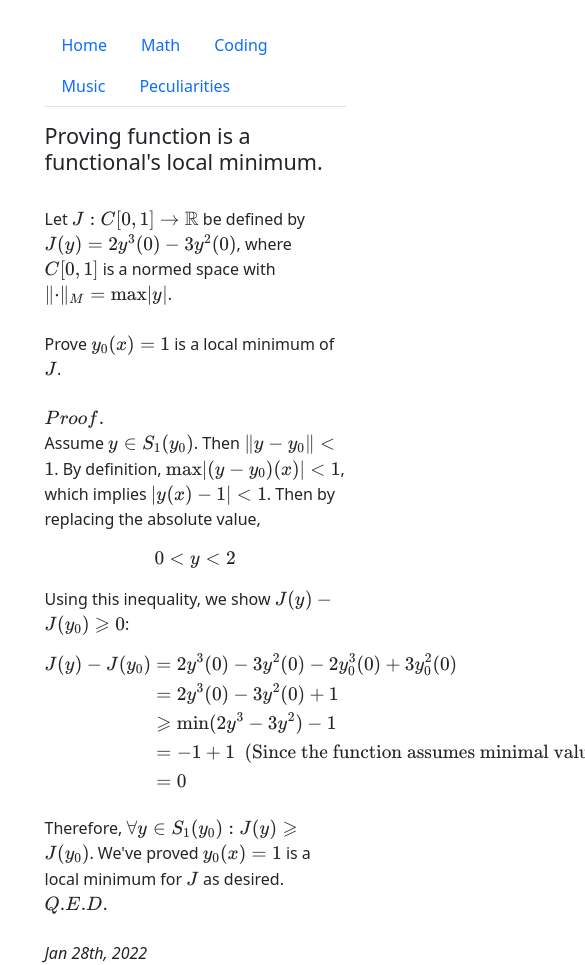
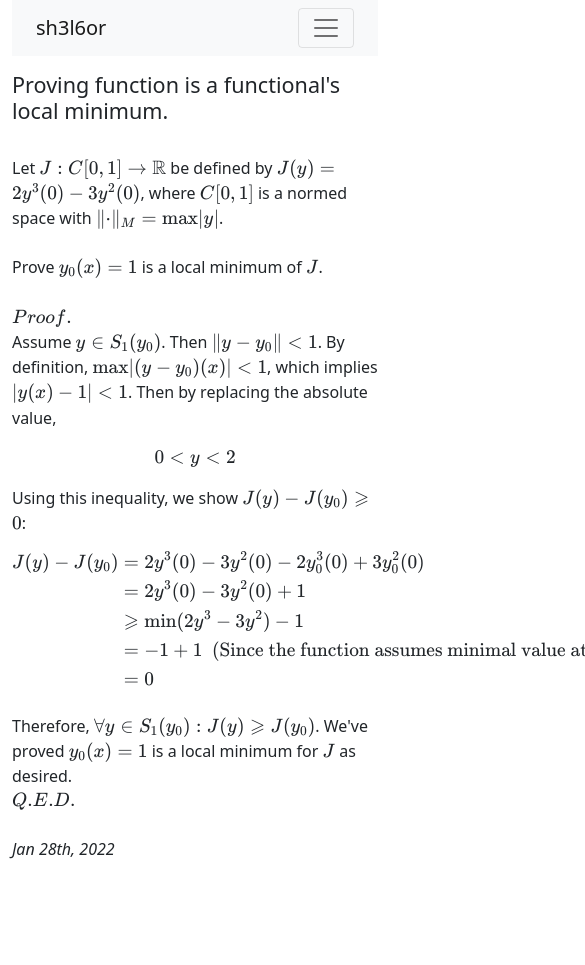
Before and after one commit to sh3l6orrr/sh3l6orrr.github.io, a plain HTML site: page Pages/Math/2022_1_28.html in a window 390 px wide. Shown: the top 965 px of the page, 585 px wide, since content can reach past the window. After the commit the page ends 861 px from the top, so only its background shows below. Drawn offline with nearby package versions, Linux system fonts and the light colour scheme.

Commit message:
Using Vue

```diff
--- a/Pages/Math/2022_1_28.html
+++ b/Pages/Math/2022_1_28.html
@@ -21,23 +21,18 @@
     <script defer src="https://cdn.jsdelivr.net/npm/katex@0.15.2/dist/contrib/auto-render.min.js"
         integrity="sha384-+XBljXPPiv+OzfbB3cVmLHf4hdUFHlWNZN5spNQ7rmHTXpd7WvJum6fIACpNNfIR" crossorigin="anonymous"
         onload="renderMathInElement(document.body);"></script>
+
+    <!-- Using Vue-->
+    <script src="https://unpkg.com/vue@next"></script>
 </head>
 
 <body>
     <div class="container">
         <div class="row">
             <div class="col"></div>
-            <div class="col-lg-8 col-10 col-sm-12">
-                <nav class="mt-4 mb-3">
-                    <ul class="nav nav-tabs">
-                        <li class="nav-item"> <a class="nav-link" href="https://sh3l6orrr.github.io/sh3l6orrr/index.html">          Home          </a> </li>
-                        <li class="nav-item"> <a class="nav-link"        href="https://sh3l6orrr.github.io/sh3l6orrr/math.html">           Math          </a> </li>
-                        <li class="nav-item"> <a class="nav-link"        href="https://sh3l6orrr.github.io/sh3l6orrr/coding.html">         Coding        </a> </li>
-                        <li class="nav-item"> <a class="nav-link"        href="https://sh3l6orrr.github.io/sh3l6orrr/music.html">          Music         </a> </li>
-                        <li class="nav-item"> <a class="nav-link"        href="https://sh3l6orrr.github.io/sh3l6orrr/peculiarities.html">  Peculiarities </a> </li>
-                    </ul>
-                </nav>
-                <div>
+            <div class="col-lg-8 col-md-10 col-12">
+                <div id="navbar"><span v-html="rawHtml"></span></div>
+                <script src="/nav.js"></script>
                 <h4 class="d-inline-block">Proving function is a functional's local minimum.</h4> <br><br>
                 <div>
                     Let \(J: C[0,1] \rightarrow \mathbb{R}\) be defined by \(J(y) = 2y^3(0) - 3y^2(0)\), where
@@ -66,7 +61,7 @@
                     <i>Jan 28th, 2022</i>
 
                 </div>
-                </div>
+
             </div>
             <div class="col"> </div>
         </div>
--- /dev/null
+++ b/nav.js
@@ -0,0 +1,49 @@
+const app = {
+    data() {
+      return {
+
+        rawHtml: `
+        <nav class="navbar navbar-expand-lg navbar-light bg-light d-block d-sm-none mb-3">
+            <div class="container-fluid">
+                <a class="navbar-brand" href="#">sh3l6or</a>
+                <button class="navbar-toggler" type="button" data-bs-toggle="collapse"
+                    data-bs-target="#navbarNavAltMarkup">
+                    <span class="navbar-toggler-icon"></span>
+                </button>
+                <div class="collapse navbar-collapse" id="navbarNavAltMarkup">
+                    <div class="navbar-nav">
+                        <li class="nav-item"> <a class="nav-link"
+                                href="https://sh3l6orrr.github.io/sh3l6orrr/index.html"> Home </a> </li>
+                        <li class="nav-item"> <a class="nav-link"
+                                href="https://sh3l6orrr.github.io/sh3l6orrr/math.html"> Math </a> </li>
+                        <li class="nav-item"> <a class="nav-link"
+                                href="https://sh3l6orrr.github.io/sh3l6orrr/coding.html"> Coding </a> </li>
+                        <li class="nav-item"> <a class="nav-link"
+                                href="https://sh3l6orrr.github.io/sh3l6orrr/music.html"> Music </a> </li>
+                        <li class="nav-item"> <a class="nav-link"
+                                href="https://sh3l6orrr.github.io/sh3l6orrr/peculiarities.html"> Peculiarities  </a>  </li>
+                    </div>
+                </div>
+            </div>
+        </nav>
+        <nav class="mt-4 mb-3 d-none d-sm-block">
+            <ul class="nav nav-tabs">
+                <li class="nav-item"> <a class="nav-link"
+                        href="https://sh3l6orrr.github.io/sh3l6orrr/index.html"> Home </a> </li>
+                <li class="nav-item"> <a class="nav-link"
+                        href="https://sh3l6orrr.github.io/sh3l6orrr/math.html"> Math </a> </li>
+                <li class="nav-item"> <a class="nav-link"
+                        href="./sh3l6orrr/coding.html"> Coding </a> </li>
+                <li class="nav-item"> <a class="nav-link"
+                        href="./sh3l6orrr/music.html"> Music </a> </li>
+                <li class="nav-item"> <a class="nav-link"
+                        href="https://sh3l6orrr.github.io/sh3l6orrr/peculiarities.html"> Peculiarities </a>
+                </li>
+            </ul>
+        </nav>
+        `
+      }
+    }
+  }
+
+Vue.createApp(app).mount('#navbar')
```
Also changed, not shown: Pages/Peculiarities/2022_1_2.html (+5 -11 lines). Lines whose indentation alone changed are shown as unchanged.
